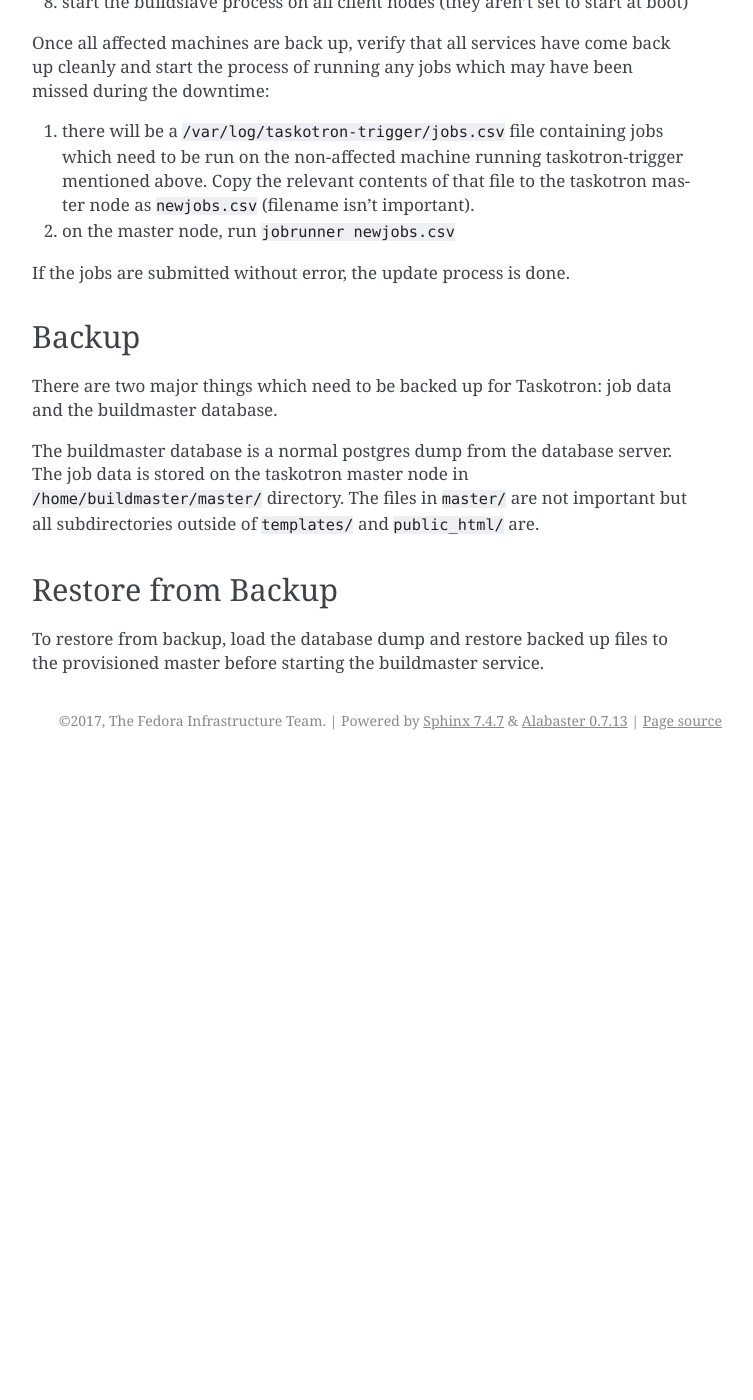
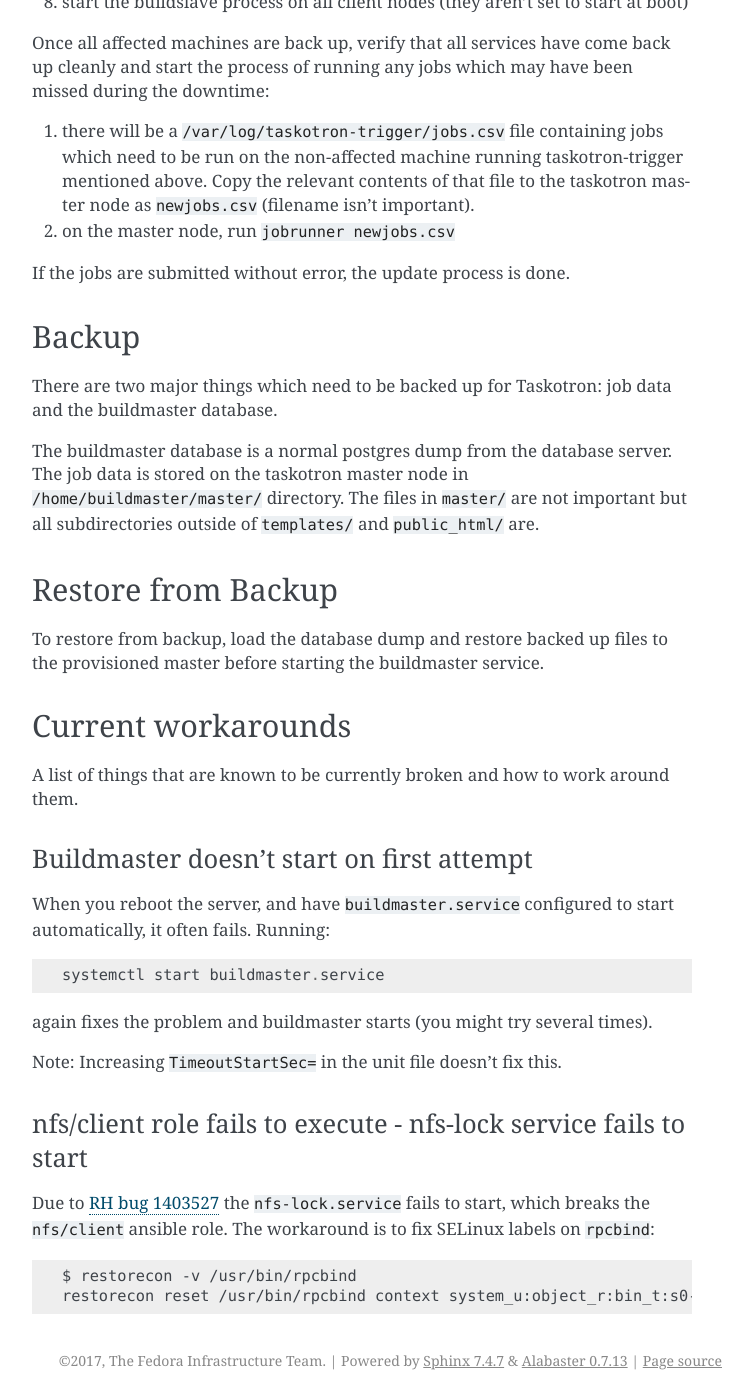
Before and after one commit to FrostyX/infra-docs, a Sphinx documentation site: the page built from docs/sysadmin-guide/sops/taskotron.rst, in a window 1280 px wide and 1400 px high, scrolled down 2236 px. Shown: the whole window, without its empty margins (388-1141 px from the left). Built offline with Sphinx 7.4.7, drawn with Linux system fonts in a browser that asks for light colours; before the commit the page ends 2996 px from its top, so only the background shows below that; some of the changed text lies outside the part shown.

Commit message:
taskotron: list workarounds

```diff
--- a/docs/sysadmin-guide/sops/taskotron.rst
+++ b/docs/sysadmin-guide/sops/taskotron.rst
@@ -3,9 +3,9 @@
 .. date: 2014-12-16
 .. taxonomy: Contributors/Infrastructure
 
-==============
-taskotron SOP
-==============
+=============
+Taskotron SOP
+=============
 
 Run automated tasks to check items in Fedora
 
@@ -69,7 +69,6 @@ taskmaster node as the buildmaster user, run::
 After running the ``upgrade-master`` command, continue the playbook and it
 should run to completion.
 
-
 Deploying the Taskotron Clients
 ===============================
 
@@ -119,7 +118,6 @@ missed during the downtime:
 
 If the jobs are submitted without error, the update process is done.
 
-
 Backup
 ======
 
@@ -137,3 +135,31 @@ Restore from Backup
 
 To restore from backup, load the database dump and restore backed up files to
 the provisioned master before starting the buildmaster service.
+
+Current workarounds
+===================
+
+A list of things that are known to be currently broken and how to work around
+them.
+
+Buildmaster doesn't start on first attempt
+------------------------------------------
+
+When you reboot the server, and have ``buildmaster.service`` configured to
+start automatically, it often fails. Running::
+
+  systemctl start buildmaster.service
+
+again fixes the problem and buildmaster starts (you might try several times).
+
+Note: Increasing ``TimeoutStartSec=`` in the unit file doesn't fix this.
+
+nfs/client role fails to execute - nfs-lock service fails to start
+------------------------------------------------------------------
+
+Due to `RH bug 1403527 <https://bugzilla.redhat.com/show_bug.cgi?id=1403527>`_
+the ``nfs-lock.service`` fails to start, which breaks the ``nfs/client``
+ansible role. The workaround is to fix SELinux labels on ``rpcbind``::
+
+  $ restorecon -v /usr/bin/rpcbind
+  restorecon reset /usr/bin/rpcbind context system_u:object_r:bin_t:s0->system_u:object_r:rpcbind_exec_t:s0
```
